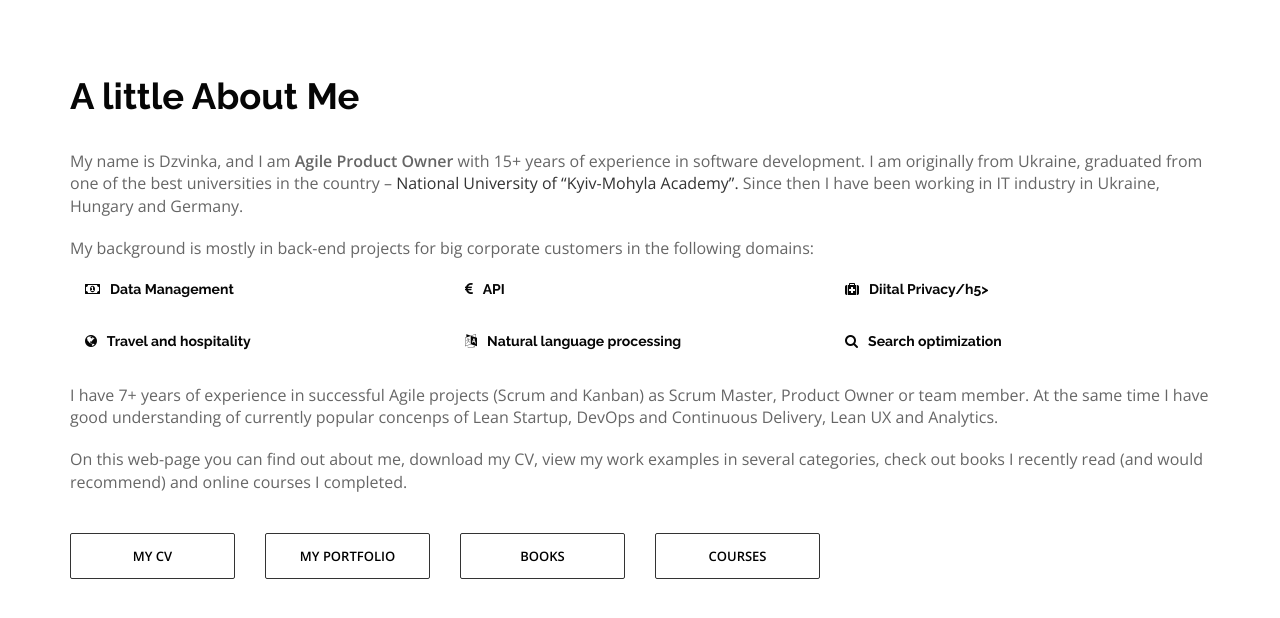
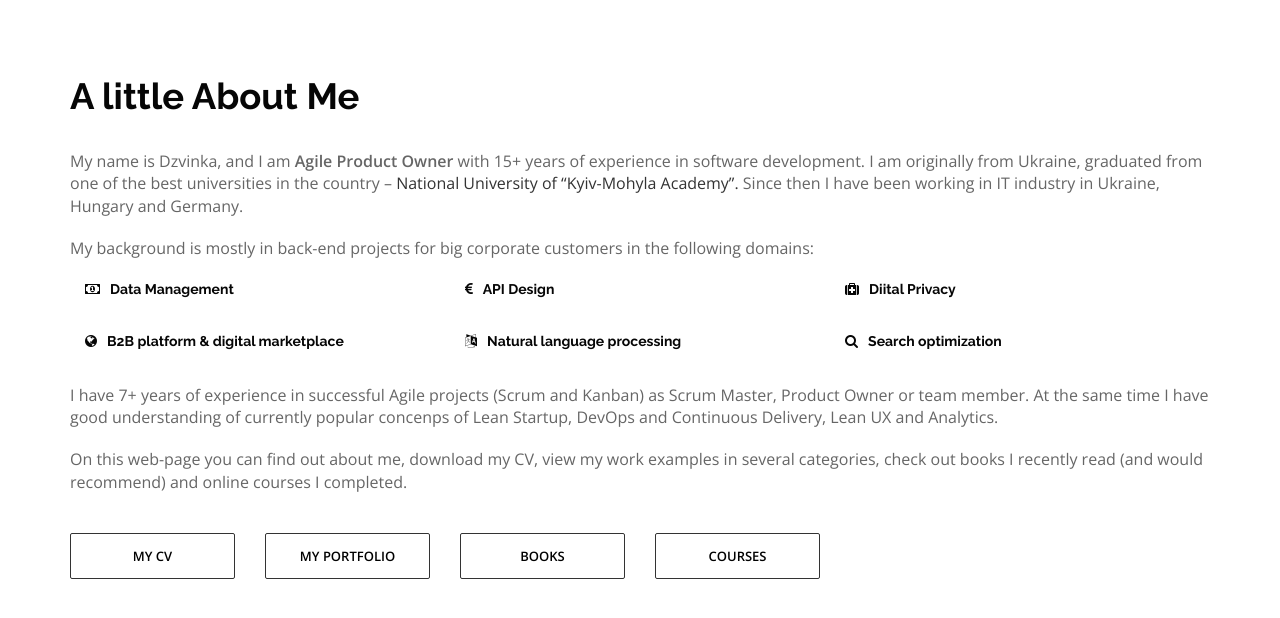
Before and after one commit to dzvinka-mytsyk/dzvinka-mytsyk.github.io, a Jekyll site: the page built from about.html, in a window 1280 px wide and 900 px high, cut to the strip 223-868 px from the top of the window. Shown: the top 618 px of the strip. Built offline with Jekyll 4.4.1, drawn with Linux system fonts in a browser that asks for light colours.

Commit message:
Update about.html

```diff
--- a/about.html
+++ b/about.html
@@ -44,21 +44,21 @@ title: Agile Product Owner
                       </div><!--hobbies col-->
                       <div class="col-md-4 margin20">
                           <div class="me-hobbies">
-                              <h5><i class="fa fa-eur"></i> &nbsp API </h5>
+                              <h5><i class="fa fa-eur"></i> &nbsp API Design</h5>
                               <p>
                               </p>
                           </div><!--me hobbies-->
                       </div><!--hobbies col-->
                       <div class="col-md-4 margin20">
                           <div class="me-hobbies">
-                              <h5><i class="fa fa-medkit"></i> &nbsp Diital Privacy/h5>
+                              <h5><i class="fa fa-medkit"></i> &nbsp Diital Privacy</h5>
                               <p>
                               </p>
                           </div><!--me hobbies-->
                       </div><!--hobbies col-->
                       <div class="col-md-4 margin20">
                           <div class="me-hobbies">
-                              <h5><i class="fa fa-globe"></i> &nbsp Travel and hospitality </h5>
+                              <h5><i class="fa fa-globe"></i> &nbsp B2B platform & digital marketplace </h5>
                               <p>
                               </p>
 
@@ -314,7 +314,7 @@ title: Agile Product Owner
                                 </p>
 
                             </div><!--contact option circle-->
-                        </div><!--contact option detail box col--> -->
+<!--                         </div><!--contact option detail box col--> --> -->
                          <div class="col-md-4 margin30">
                             <div class="contact-option-circle">
                                 <i class="fa fa-envelope"></i>
```
